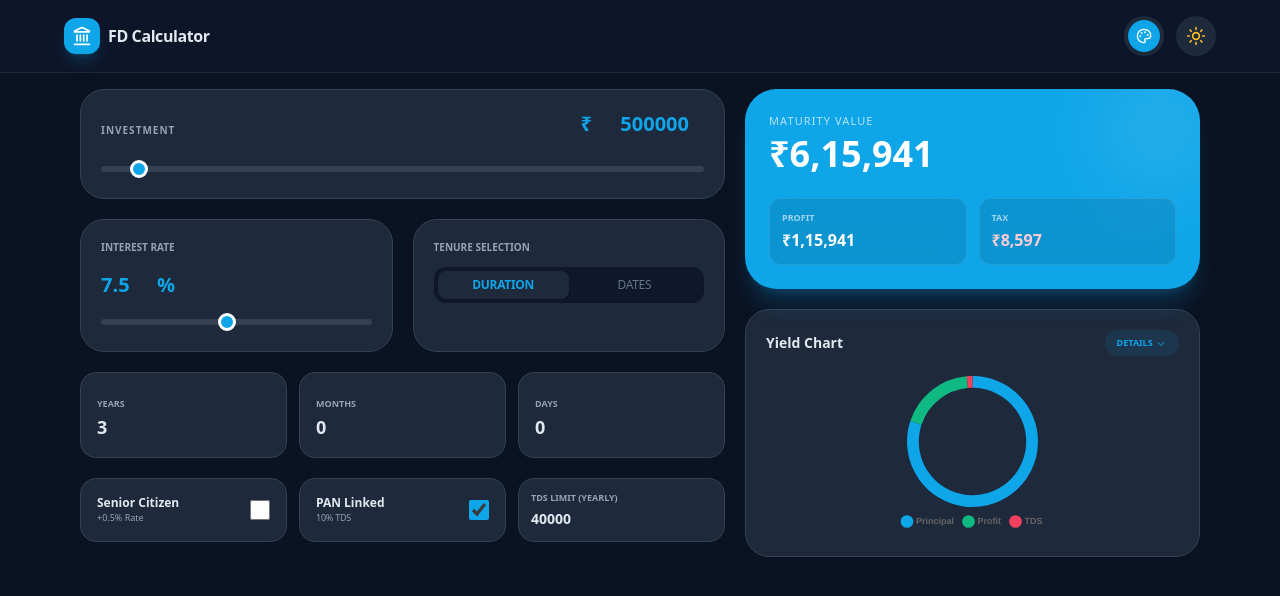
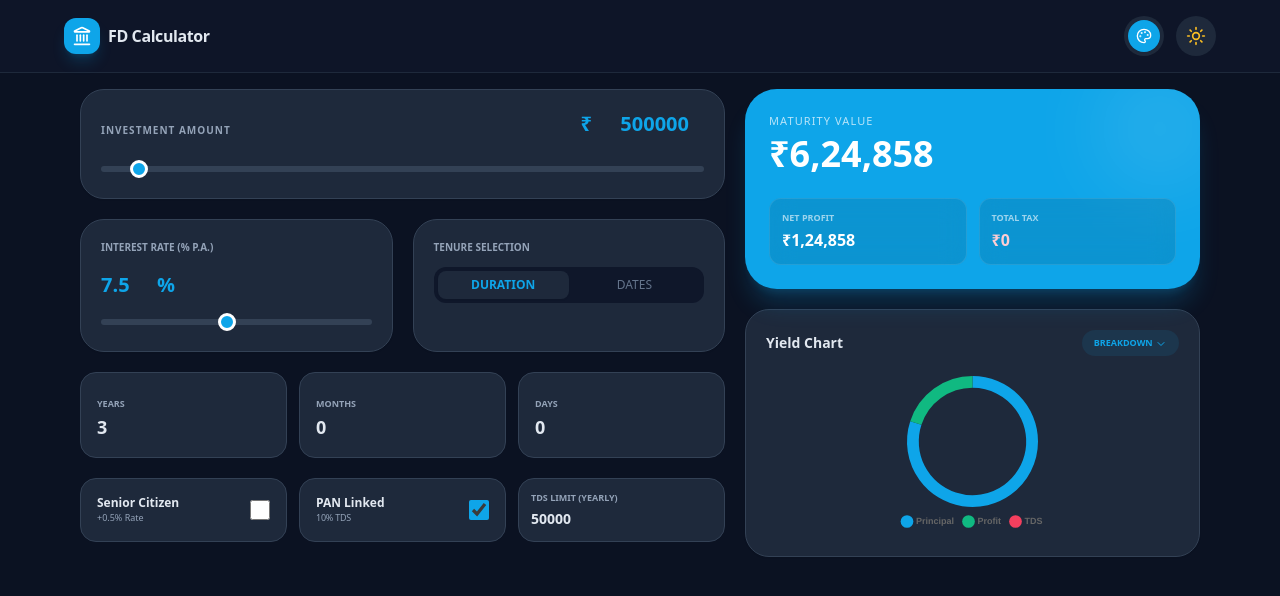
Before and after one commit to jackhallloween21/FD_Interest_TDS_Calculator, a plain HTML site: page index.html in a window 1280 px wide. Drawn offline with nearby package versions, Linux system fonts and the light colour scheme.

Commit message:
Refactor labels and improve comments in index.html

```diff
--- a/index.html
+++ b/index.html
@@ -26,7 +26,6 @@
             background: rgb(var(--brand-color));
             cursor: pointer; border-radius: 50%; border: 3px solid white;
         }
-        /* FIXED: Narrower width to remove extra space */
         .theme-expanded { width: 220px !important; }
         .dark input[type="date"]::-webkit-calendar-picker-indicator { filter: invert(1); }
     </style>
@@ -44,7 +43,7 @@
             </div>
 
             <div class="flex items-center gap-2 sm:gap-3">
-                <!-- THEME SELECTOR - FIXED SPACING -->
+                <!-- THEME SELECTOR -->
                 <div id="themeContainer" class="relative flex items-center bg-slate-100 dark:bg-slate-800 rounded-full p-1 transition-all duration-500 overflow-hidden w-10 h-10 cursor-pointer" onclick="toggleThemePanel(event)">
                     <div class="w-8 h-8 rounded-full bg-brand flex items-center justify-center text-white shrink-0 shadow-sm">
                         <i data-lucide="palette" class="w-4 h-4"></i>
@@ -71,32 +70,36 @@
 
             <!-- LEFT: INPUTS -->
             <div class="lg:col-span-7 space-y-5">
+                <!-- Principal -->
                 <div class="bg-white dark:bg-slate-800 p-5 rounded-3xl border border-slate-200 dark:border-slate-700 shadow-sm">
                     <div class="flex justify-between items-end mb-4">
-                        <label class="text-[10px] font-bold text-slate-400 uppercase tracking-widest">Investment</label>
+                        <label class="text-[10px] font-bold text-slate-400 uppercase tracking-widest">Investment Amount</label>
                         <div class="text-xl font-black text-brand">₹<input type="number" id="pIn" value="500000" class="w-28 bg-transparent text-right outline-none"></div>
                     </div>
                     <input type="range" id="pSlider" min="10000" max="10000000" step="10000" value="500000" class="w-full h-1.5 bg-slate-200 dark:bg-slate-700 rounded-lg appearance-none slider-thumb">
                 </div>
 
                 <div class="grid grid-cols-1 md:grid-cols-2 gap-5">
+                    <!-- Rate -->
                     <div class="bg-white dark:bg-slate-800 p-5 rounded-3xl border border-slate-200 dark:border-slate-700 shadow-sm">
-                        <label class="text-[10px] font-bold text-slate-400 uppercase block mb-4">Interest Rate</label>
+                        <label class="text-[10px] font-bold text-slate-400 uppercase block mb-4">Interest Rate (% p.a.)</label>
                         <div class="flex items-center justify-between mb-2">
                             <span class="text-xl font-black text-brand"><input type="number" id="rIn" value="7.5" step="0.1" class="w-14 bg-transparent outline-none">%</span>
                         </div>
                         <input type="range" id="rSlider" min="1" max="15" step="0.1" value="7.5" class="w-full h-1.5 bg-slate-200 dark:bg-slate-700 rounded-lg appearance-none slider-thumb">
                     </div>
 
+                    <!-- Mode -->
                     <div class="bg-white dark:bg-slate-800 p-5 rounded-3xl border border-slate-200 dark:border-slate-700 shadow-sm">
                         <label class="text-[10px] font-bold text-slate-400 uppercase block mb-3">Tenure Selection</label>
                         <div class="flex p-1 bg-slate-100 dark:bg-slate-900 rounded-xl">
-                            <button onclick="setMode('period')" id="mP" class="flex-1 py-1.5 rounded-lg bg-white dark:bg-slate-800 shadow-sm text-brand font-bold text-xs uppercase tracking-tight">Duration</button>
-                            <button onclick="setMode('dates')" id="mD" class="flex-1 py-1.5 rounded-lg text-slate-500 font-medium text-xs uppercase tracking-tight">Dates</button>
+                            <button onclick="setMode('period')" id="mP" class="flex-1 py-1.5 rounded-lg bg-white dark:bg-slate-800 shadow-sm text-brand font-bold text-xs uppercase">Duration</button>
+                            <button onclick="setMode('dates')" id="mD" class="flex-1 py-1.5 rounded-lg text-slate-500 font-medium text-xs uppercase">Dates</button>
                         </div>
                     </div>
                 </div>
 
+                <!-- Tenure Period Inputs -->
                 <div id="uiP" class="grid grid-cols-3 gap-3">
                     <div class="bg-white dark:bg-slate-800 p-4 rounded-2xl border border-slate-200 dark:border-slate-700">
                         <span class="text-[9px] text-slate-400 font-bold uppercase">Years</span>
@@ -123,21 +126,28 @@
                     </div>
                 </div>
 
+                <!-- SETTINGS & LOGIC -->
                 <div class="grid grid-cols-1 md:grid-cols-2 lg:grid-cols-3 gap-3">
+                    <!-- Senior Citizen (Includes logic to change TDS limit) -->
                     <div class="flex items-center justify-between p-4 bg-white dark:bg-slate-800 rounded-2xl border border-slate-200 dark:border-slate-700">
                         <div class="flex flex-col"><span class="text-xs font-bold">Senior Citizen</span><span class="text-[9px] text-slate-400">+0.5% Rate</span></div>
                         <input type="checkbox" id="isSen" class="w-5 h-5 accent-brand cursor-pointer">
                     </div>
+
+                    <!-- PAN Check -->
                     <div class="flex items-center justify-between p-4 bg-white dark:bg-slate-800 rounded-2xl border border-slate-200 dark:border-slate-700">
                         <div class="flex flex-col"><span class="text-xs font-bold">PAN Linked</span><span id="panSubtext" class="text-[9px] text-slate-400 tracking-tight">10% TDS</span></div>
                         <input type="checkbox" id="isPan" checked class="w-5 h-5 accent-brand cursor-pointer">
                     </div>
+
+                    <!-- TDS Limit Box (Editable) -->
                     <div id="tdsLimitBox" class="flex flex-col p-3 bg-white dark:bg-slate-800 rounded-2xl border border-slate-200 dark:border-slate-700">
                         <span class="text-[9px] text-slate-400 font-bold uppercase">TDS Limit (Yearly)</span>
-                        <input type="number" id="tdsExempt" value="40000" class="bg-transparent font-bold text-sm outline-none mt-1">
+                        <input type="number" id="tdsExempt" value="50000" class="bg-transparent font-bold text-sm outline-none mt-1">
                     </div>
                 </div>
 
+                <!-- No PAN Warning -->
                 <div id="panWarning" class="hidden p-4 bg-rose-50 dark:bg-rose-900/10 border border-rose-200 dark:border-rose-900 rounded-2xl text-rose-600 dark:text-rose-400 text-[11px] flex items-center gap-3">
                     <i data-lucide="alert-circle" class="w-4 h-4 shrink-0"></i>
                     <p><b>Notice:</b> Without PAN, 20% TDS applies to all interest (Exemption Limit disabled).</p>
@@ -146,18 +156,18 @@
 
             <!-- RIGHT: RESULTS -->
             <div class="lg:col-span-5 space-y-5">
-                <div class="bg-brand rounded-[2rem] p-6 text-white shadow-xl shadow-brand/20 relative overflow-hidden">
+                <div class="bg-brand rounded-[2rem] p-6 text-white shadow-xl shadow-brand/20 relative overflow-hidden transition-colors">
                     <div class="absolute -right-6 -top-6 w-32 h-32 bg-white/10 rounded-full blur-2xl"></div>
                     <h3 class="text-white/70 font-medium text-[11px] uppercase tracking-widest mb-1">Maturity Value</h3>
                     <div class="text-[10vw] sm:text-4xl font-black mb-6 leading-none break-words" id="resMat">₹0</div>
 
                     <div class="grid grid-cols-2 gap-3">
                         <div class="bg-black/10 backdrop-blur-md p-3 rounded-xl border border-white/10">
-                            <p class="text-white/60 text-[9px] font-bold uppercase mb-1">Profit</p>
+                            <p class="text-white/60 text-[9px] font-bold uppercase mb-1">Net Profit</p>
                             <p class="text-md font-bold" id="resInt">₹0</p>
                         </div>
                         <div class="bg-black/10 backdrop-blur-md p-3 rounded-xl border border-white/10">
-                            <p class="text-white/60 text-[9px] font-bold uppercase mb-1">Tax</p>
+                            <p class="text-white/60 text-[9px] font-bold uppercase mb-1">Total Tax</p>
                             <p class="text-md font-bold text-rose-200" id="resTds">₹0</p>
                         </div>
                     </div>
@@ -167,7 +177,7 @@
                     <div class="flex justify-between items-center mb-5">
                         <h3 class="font-bold text-sm">Yield Chart</h3>
                         <button onclick="toggleBreakdown()" class="text-[9px] font-black text-brand uppercase bg-brand/10 px-3 py-1.5 rounded-full hover:bg-brand/20 transition-all">
-                            Details <i data-lucide="chevron-down" class="inline w-3 h-3"></i>
+                            Breakdown <i data-lucide="chevron-down" class="inline w-3 h-3"></i>
                         </button>
                     </div>
                     <div class="h-40 flex justify-center"><canvas id="mainChart"></canvas></div>
@@ -177,8 +187,8 @@
 
         <!-- Yearly Breakdown -->
         <div id="breakdownSection" class="hidden mt-6 animate-in fade-in slide-in-from-bottom-4 duration-500">
-            <h2 class="text-lg font-bold px-2 mb-4">Yearly Projection</h2>
-            <div id="breakdownGrid" class="grid grid-cols-1 md:grid-cols-2 lg:grid-cols-3 gap-4"></div>
+            <h2 class="text-lg font-bold px-2 mb-4">Detailed Annual Projection</h2>
+            <div id="breakdownGrid" class="grid grid-cols-1 md:grid-cols-2 lg:grid-cols-3 gap-4 pb-20"></div>
         </div>
     </main>
 
@@ -186,6 +196,7 @@
         let mode = 'period', chart, accent = '14 165 233';
         lucide.createIcons();
 
+        // Theme panel logic
         function toggleThemePanel(e) {
             e.stopPropagation();
             const container = document.getElementById('themeContainer');
@@ -224,17 +235,31 @@
         function toggleBreakdown() { document.getElementById('breakdownSection').classList.toggle('hidden'); }
         const fmt = (v) => "₹" + Math.round(v).toLocaleString('en-IN');
 
+        // SPECIAL LOGIC: Senior Citizen checkbox updates TDS limit input
+        document.getElementById('isSen').addEventListener('change', function() {
+            const limitInput = document.getElementById('tdsExempt');
+            if (this.checked) {
+                limitInput.value = 100000; // Change to 1 Lakh
+            } else {
+                limitInput.value = 50000;  // Change to 50k
+            }
+            calculate();
+        });
+
         function calculate() {
             const P = parseFloat(document.getElementById('pIn').value) || 0;
             let R = parseFloat(document.getElementById('rIn').value) || 0;
-            if(document.getElementById('isSen').checked) R += 0.5;
+            const isSen = document.getElementById('isSen').checked;
+            if(isSen) R += 0.5;
+
             const isPan = document.getElementById('isPan').checked;
             const customLimit = parseFloat(document.getElementById('tdsExempt').value) || 0;
 
+            // Update UI helpers for PAN
             if(!isPan) {
                 document.getElementById('tdsLimitBox').classList.add('opacity-40', 'pointer-events-none');
                 document.getElementById('panWarning').classList.remove('hidden');
-                document.getElementById('panSubtext').innerText = "20% TDS (Penalty)";
+                document.getElementById('panSubtext').innerText = "20% TDS (Flat)";
                 document.getElementById('panSubtext').classList.add('text-rose-500');
             } else {
                 document.getElementById('tdsLimitBox').classList.remove('opacity-40', 'pointer-events-none');
@@ -258,15 +283,17 @@
                 let yearFrac = (totalYears - (i-1) > 1) ? 1 : (totalYears - (i-1));
                 let yearEndAmt = currentP * Math.pow((1 + r_dec/4), (4 * yearFrac));
                 let yearInt = yearEndAmt - currentP;
+
+                // TDS Logic: If PAN exists, apply exempt limit. If no PAN, 20% on all.
                 let yearTds = isPan ? (yearInt > customLimit ? yearInt * 0.1 : 0) : (yearInt * 0.2);
 
                 html += `
-                <div class="bg-white dark:bg-slate-800 p-4 rounded-2xl border border-slate-200 dark:border-slate-700 shadow-sm border-l-4" style="border-left-color: rgb(${accent})">
-                    <div class="flex justify-between mb-3"><span class="font-black text-[10px] opacity-40">YEAR ${i}</span><span class="text-[9px] text-brand font-bold bg-brand/10 px-2 py-0.5 rounded">${(yearFrac*100).toFixed(0)}% Cycle</span></div>
-                    <div class="space-y-1.5 text-[11px]">
-                        <div class="flex justify-between"><span>Principal</span><span class="font-bold">${fmt(currentP)}</span></div>
+                <div class="bg-white dark:bg-slate-800 p-4 rounded-2xl border border-slate-200 dark:border-slate-700 shadow-sm border-l-4 transition-all" style="border-left-color: rgb(${accent})">
+                    <div class="flex justify-between mb-3"><span class="font-black text-[10px] opacity-40 uppercase tracking-tighter">Year ${i}</span><span class="text-[9px] text-brand font-bold bg-brand/10 px-2 py-0.5 rounded">${(yearFrac*100).toFixed(0)}% Cycle</span></div>
+                    <div class="space-y-1 text-[11px]">
+                        <div class="flex justify-between text-slate-500"><span>Opening</span><span class="font-bold">${fmt(currentP)}</span></div>
                         <div class="flex justify-between text-emerald-500"><span>Interest</span><span class="font-bold">+ ${fmt(yearInt)}</span></div>
-                        <div class="flex justify-between text-rose-500"><span>Tax</span><span class="font-bold">- ${fmt(yearTds)}</span></div>
+                        <div class="flex justify-between text-rose-500"><span>Tax (TDS)</span><span class="font-bold">- ${fmt(yearTds)}</span></div>
                         <div class="pt-2 mt-1 border-t border-slate-100 dark:border-slate-700 flex justify-between text-[13px] font-black"><span>End Bal</span><span>${fmt(yearEndAmt - yearTds)}</span></div>
                     </div>
                 </div>`;
@@ -298,13 +325,20 @@
             }
         }
 
+        // Setup Sliders
         const setupSync = (sId, iId) => {
             const s = document.getElementById(sId), i = document.getElementById(iId);
             s.oninput = () => { i.value = s.value; calculate(); };
             i.oninput = () => { s.value = i.value; calculate(); };
         };
         setupSync('pSlider', 'pIn'); setupSync('rSlider', 'rIn');
-        ['tY', 'tM', 'tD', 'dS', 'dE', 'isSen', 'isPan', 'tdsExempt'].forEach(id => { document.getElementById(id).oninput = calculate; });
+
+        // Watch all inputs
+        ['tY', 'tM', 'tD', 'dS', 'dE', 'isPan', 'tdsExempt'].forEach(id => {
+            document.getElementById(id).oninput = calculate;
+        });
+
+        // Initial Calc
         calculate();
     </script>
 </body>
```
